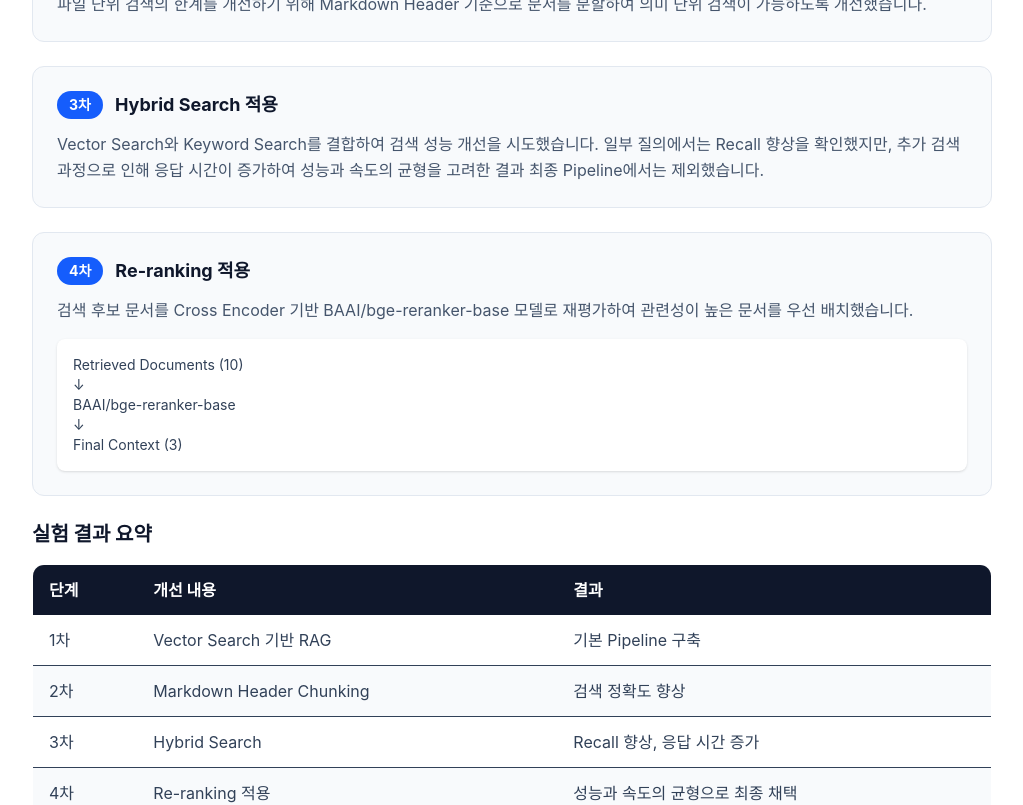
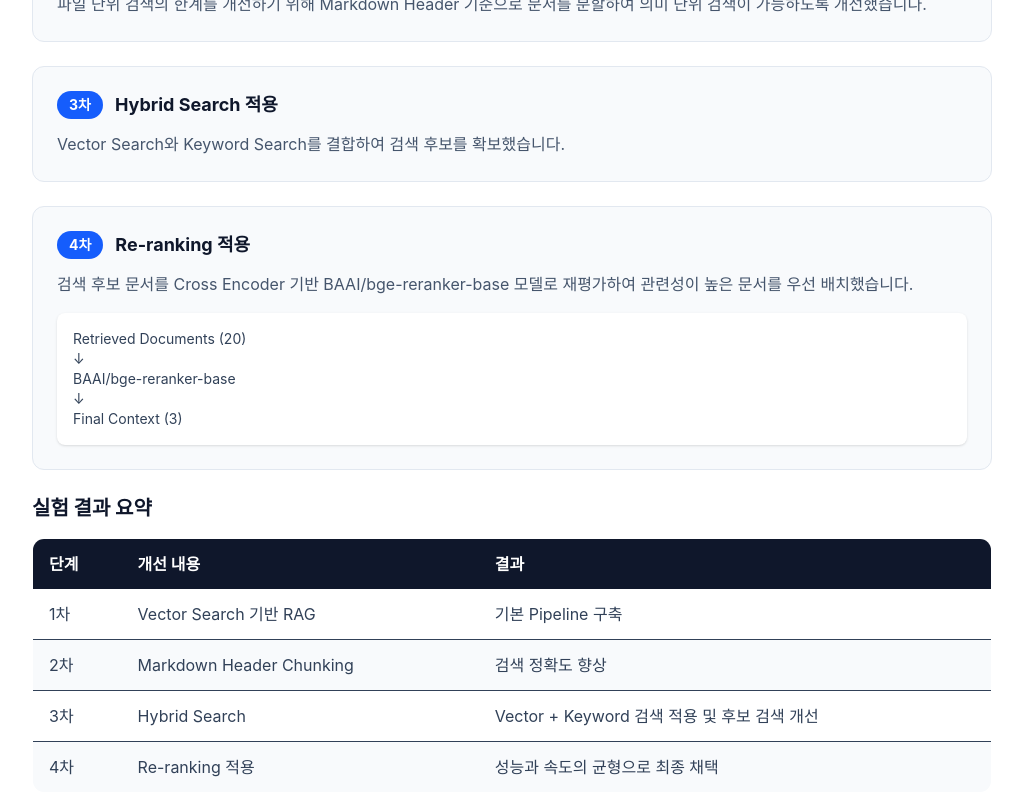
Before and after one commit to JUNGHEEYOUNG9090/portfolio, a React app: page /projects/parrot-rag in a window 1280 px wide. Shown: the part 3240-4045 px from the top of the page, without its empty margins (128-1151 px from the left). Built offline with nearby package versions, Linux system fonts and the light colour scheme; the HTML template or start-up script is replaced by a standard one.

Commit message:
앵무새 rag 구조 수정

```diff
--- a/src/pages/projects/ParrotRag.tsx
+++ b/src/pages/projects/ParrotRag.tsx
@@ -142,10 +142,8 @@ function ParrotRag() {
               </div>
 
               <p className="text-slate-600">
-                Vector Search와 Keyword Search를 결합하여 검색 성능 개선을
-                시도했습니다. 일부 질의에서는 Recall 향상을 확인했지만, 추가
-                검색 과정으로 인해 응답 시간이 증가하여 성능과 속도의 균형을
-                고려한 결과 최종 Pipeline에서는 제외했습니다.
+                Vector Search와 Keyword Search를 결합하여 검색 후보를
+                확보했습니다.
               </p>
             </div>
 
@@ -167,7 +165,7 @@ function ParrotRag() {
               </p>
 
               <div className="rounded-lg bg-white p-4 text-sm text-slate-700 shadow-sm">
-                Retrieved Documents (10)
+                Retrieved Documents (20)
                 <br />
                 ↓
                 <br />
@@ -207,7 +205,9 @@ function ParrotRag() {
                   <tr className="border-b">
                     <td className="px-4 py-3">3차</td>
                     <td className="px-4 py-3">Hybrid Search</td>
-                    <td className="px-4 py-3">Recall 향상, 응답 시간 증가</td>
+                    <td className="px-4 py-3">
+                      Vector + Keyword 검색 적용 및 후보 검색 개선
+                    </td>
                   </tr>
 
                   <tr className="bg-slate-50">
@@ -288,28 +288,6 @@ function ParrotRag() {
             검색 성능을 유지하면서 응답 시간을 줄일 수 있어 최종 Pipeline에는
             bge-reranker-base를 적용했습니다.
           </p>
-
-          <h3 className="mt-10 mb-2 text-lg font-bold">
-            Hybrid Search 최종 제외
-          </h3>
-
-          <h4 className="mt-4 font-semibold text-slate-800">문제</h4>
-          <p>
-            Hybrid Search 적용 결과 일부 질의에서 Recall은 향상되었지만, 검색
-            과정이 추가되면서 응답 시간이 증가했습니다.
-          </p>
-
-          <h4 className="mt-4 font-semibold text-slate-800">해결</h4>
-          <p>
-            Recall과 응답 시간을 함께 비교 평가한 결과, Recall은 약 1~2% 향상된
-            반면 응답 시간은 크게 증가하는 것을 확인했습니다.
-          </p>
-
-          <h4 className="mt-4 font-semibold text-slate-800">결과</h4>
-          <p>
-            성능 향상 대비 응답 시간 증가가 더 크다고 판단하여 최종 서비스
-            Pipeline에서는 Hybrid Search를 제외했습니다..
-          </p>
         </ProjectSection>
       </div>
       <div className="mt-16 flex justify-center border-t border-slate-200 pt-10">
```
Also changed, not shown: public/images/rag-pipeline.png.
